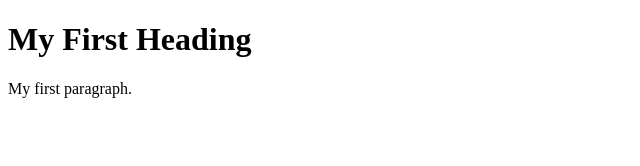
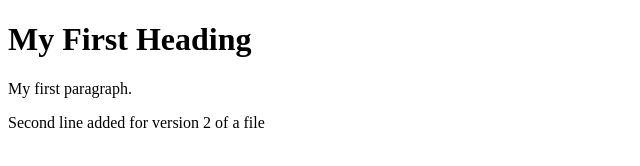
Before and after one commit to laxmanukadam/devops, a plain HTML site: page index.html in a window 1280 px wide. Shown: the whole page, without its empty margins (0-640 px from the left). Drawn offline with Linux system fonts and the light colour scheme.

Commit message:
Second commit on master branch

```diff
--- a/index.html
+++ b/index.html
@@ -4,6 +4,6 @@
 
 <h1>My First Heading</h1>
 <p>My first paragraph.</p>
-
+<P>Second line added for version 2 of a file</p>
 </body>
 </html>
```
